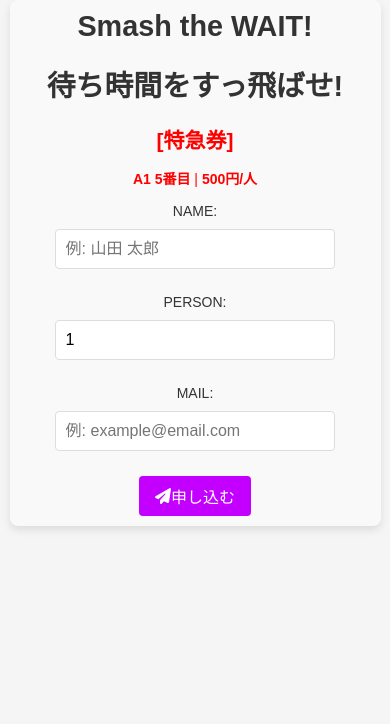
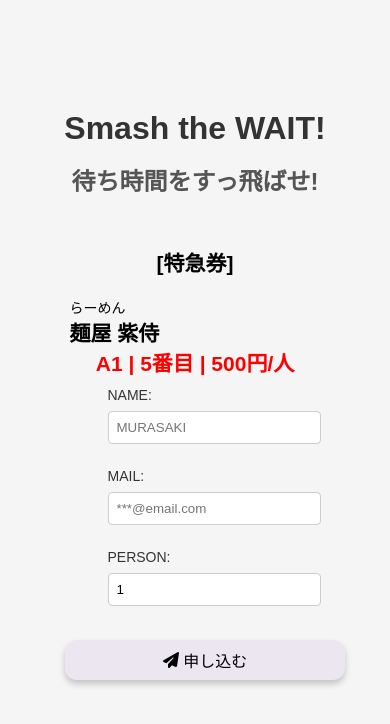
Before and after one commit to Otagiri-Y/wait_app_frontend, a Next.js app: page /paid-queue in a window 390 px wide. Shown: the top 724 px of the page. Built offline with nearby package versions, Linux system fonts and the light colour scheme.

Commit message:
backendとの接続修正

```diff
--- a/pages/paid-queue.js
+++ b/pages/paid-queue.js
@@ -2,78 +2,126 @@ import { useState } from 'react';
 import { useRouter } from 'next/router';
 import { FontAwesomeIcon } from '@fortawesome/react-fontawesome';
 import { faPaperPlane, faSpinner } from '@fortawesome/free-solid-svg-icons';
-import styles from '../styles/Paid-Queue.module.css'; // Correct path to styles
+import styles from '../styles/Paid-Queue.module.css';
 
 export default function PaidQueuePage() {
   const [name, setName] = useState('');
   const [email, setEmail] = useState('');
-  const [peopleCount, setPeopleCount] = useState(1);
+  const [people_count, setPeopleCount] = useState(1);
   const [error, setError] = useState('');
   const [loading, setLoading] = useState(false);
   const backendUrl = process.env.NEXT_PUBLIC_BACKEND_URL;
 
   const router = useRouter();
 
-  // 行列に参加
   const handleSubmit = async (e) => {
     e.preventDefault();
 
-    if (peopleCount < 1) {
+    // Form validation
+    if (people_count < 1) {
       setError('人数は1人以上でなければなりません。');
+      return;
+    }
+
+    const emailPattern = /^[^\s@]+@[^\s@]+\.[^\s@]+$/;
+    if (!emailPattern.test(email)) {
+      setError('有効なメールアドレスを入力してください。');
       return;
     }
 
     setError('');
     setLoading(true);
 
+    // Convert form data to JSON
+    const formData = new FormData(e.target);
+    const body_msg = JSON.stringify({
+      name: formData.get("name"),
+      email: formData.get("mail_address"),
+      people_count: parseInt(formData.get("people_count"), 10), // corrected to parse as integer
+    });
+
     try {
+        console.log('Step 1: Preparing to send POST request');
+        console.log('Sending POST request to:', `${backendUrl}/api/join`);
+        console.log('Request body:', body_msg);
+
         const response = await fetch(`${backendUrl}/api/join`, {
           method: 'POST',
-        headers: { 'Content-Type': 'application/json' },
-        body: JSON.stringify({ name, email, peopleCount }),
+          headers: {
+            'Content-Type': 'application/json',
+          },
+          body: body_msg
         });
 
-      if (response.ok) {
-        alert('Successfully joined the queue!');
+        console.log('Step 2: POST request sent, awaiting response');
+        console.log('Response status:', response.status);
+        console.log('Response headers:', response.headers);
+
+        if (!response.ok) {
+            console.log('Step 3: Response not OK');
+            throw new Error(`リクエストは失敗しました: ${response.statusText}`);
+        }
+
+        console.log('Step 4: Response OK, parsing JSON');
+        const data = await response.json();
+        console.log('Step 5: JSON parsed successfully:', data);
+
+        // Success handling
+        console.log('Step 6: Handling successful response');
         setName('');
         setEmail('');
         setPeopleCount(1);
         router.push('/completed');
-      } else {
-        const errorData = await response.json();
-        setError(errorData.error || 'Failed to join the queue. Please try again.');
-      }
     } catch (error) {
-      console.error('Error joining queue:', error);
-      setError('Failed to join the queue. Please try again.');
+        console.error('Error caught:', error.message);
+        setError(`行列に参加できませんでした。エラー: ${error.message}`);
     } finally {
+        console.log('Step 7: Finished try-catch-finally block');
         setLoading(false);
     }
   };
 
   return (
     <div className={styles.container}>
-      <h1 className={styles.title}>
+      <h1 className={styles.titleMain}>
         Smash the WAIT!
       </h1>
-      <h2 className={styles.title}>
+      <h2 className={styles.titleSub}>
         待ち時間をすっ飛ばせ!
       </h2>
       <div className={styles.ticketInfo}>
         <h2>[特急券]</h2>
-        <p>
-          <strong>A1 5番目</strong> | <strong>500円/人</strong>
-        </p>
       </div>
+      <div className={styles.additionalText}>
+                <a>らーめん</a>
+                <h2>麺屋 紫侍</h2>
+    　</div>
+      <div className={styles.ticketCost}><h2>
+            A1 | 5番目 | 500円/人
+      </h2></div>
 
       <form onSubmit={handleSubmit} className={styles.form}>
         <label className={styles.labelWrapper}>
           NAME:
           <input
             type="text"
+            name="name"
             value={name}
             onChange={(e) => setName(e.target.value)}
-            placeholder="例: 山田 太郎"
+            placeholder="MURASAKI"
+            required
+            className={styles.input}
+          />
+        </label>
+
+        <label className={styles.labelWrapper}>
+          MAIL:
+          <input
+            type="email"
+            name="mail_address"
+            value={email}
+            onChange={(e) => setEmail(e.target.value)}
+            placeholder="***@email.com"
             required
             className={styles.input}
           />
@@ -83,35 +131,24 @@ export default function PaidQueuePage() {
           PERSON:
           <input
             type="number"
-            value={peopleCount}
-            onChange={(e) => setPeopleCount(parseInt(e.target.value))}
-            placeholder="例: 3"
+            name="people_count"
+            value={people_count}
+            onChange={(e) => setPeopleCount(parseInt(e.target.value, 10))}
+            placeholder="3"
             required
             className={styles.input}
             min="1"
           />
         </label>
 
-        <label className={styles.labelWrapper}>
-          MAIL:
-          <input
-            type="email"
-            value={email}
-            onChange={(e) => setEmail(e.target.value)}
-            placeholder="例: example@email.com"
-            required
-            className={styles.input}
-          />
-        </label>
-
         <button type="submit" className={styles.submitButton} disabled={loading}>
         {loading ? (
         <>
-              <FontAwesomeIcon icon={faSpinner} spin /> 送信中...
+            <FontAwesomeIcon icon={faSpinner} spin />&nbsp;送信中...
         </>
         ) : (
         <>
-              <FontAwesomeIcon icon={faPaperPlane} /> 申し込む
+            <FontAwesomeIcon icon={faPaperPlane} />&nbsp;申し込む
         </>
         )}
         </button>
--- a/styles/Paid-Queue.module.css
+++ b/styles/Paid-Queue.module.css
@@ -3,53 +3,74 @@
   max-width: 800px;
   margin: 0 auto;
   padding: 20px;
-  background-color: #f9f9f9;
   border-radius: 8px;
-  box-shadow: 0 4px 8px rgba(0, 0, 0, 0.1);
-  text-align: center; /* フォーム全体を中央にする */
+  text-align: center;
 }
 
-.title {
-  font-size: 2.5rem; /* h1 のサイズを大きく */
-  margin-bottom: 20px;
+.titleMain {
+  padding-top:100px;
+  font-size: 44px;
+  margin-bottom: 20px; /* h1 の下にスペースを追加 */
   color: #333;
+  text-align: center;
 }
 
-.title h2 {
-  font-size: 1rem; /* h2 のサイズを小さく */
-  margin-bottom: 30px;
-  color: #333;
+.titleSub {
+  font-size: 24px;
+  margin-top: 20px; /* h2 の上にスペースを追加（必要なら） */
+  color: #555;
+  text-align: center;
 }
 
 .ticketInfo {
+  padding-top: 50px;
   text-align: center;
-  color: #ff0000; /* 赤字にする */
+  color: #000000;
   margin-bottom: 30px;
 }
 
+.ticketCost {
+  color: #ff0000;
+}
+
+.additionalText {
+  padding-left: 50px;
+  text-align: left;
+  color: #000000;
+}
+
+
 .labelWrapper {
   display: flex;
-  flex-direction: column;
-  margin-bottom: 15px;
+  flex-direction: column; /* 縦方向に並べる */
+  align-items: flex-start; /* 子要素を左揃え */
+  margin-bottom: 16px;
+  width: auto; /* 必要に応じて幅を調整 */
 }
 
 .labelWrapper label {
   font-size: 1.2rem;
   margin-bottom: 5px;
   color: #555;
-  text-align: left; /* ラベルも中央寄せ */
 }
 
 .input {
-  padding: 10px;
-  border: 1px solid #ddd;
+  width: 100%;
+  max-width: 300px;
+  margin-top: 4px;
+  padding: 8px;
+  border: 1px solid #ccc;
   border-radius: 4px;
-  font-size: 1rem;
-  width: 80%; /* スマホでは全体幅に合わせる */
-  box-sizing: border-box;
-  transition: border-color 0.3s ease;
-  margin: 10px auto; /* スマホでは中央寄せ */
-  display: block; /* 縦に並べる */
+}
+
+.form {
+  display: flex;
+  flex-direction: column;
+  align-items: center; /* 要素全体を中央に寄せる */
+  width: 100%; /* 必要に応じて変更可能 */
+  padding: 0 20px;
+  max-width: 400px;
+  margin: 0 auto;
 }
 
 .input:focus {
@@ -58,18 +79,19 @@
 }
 
 .submitButton {
-  background-color: #c300ff;
-  color: #fff;
+  background-color: #ECE6F0;
+  color: #000000;
   padding: 10px 20px;
   border: none;
-  border-radius: 4px;
+  border-radius: 12px;
   font-size: 1.2rem;
   cursor: pointer;
   display: flex;
   align-items: center;
   justify-content: center;
   transition: background-color 0.3s ease;
-  margin: 0 auto; /* スマホでは中央寄せ */
+  margin: 10px auto;
+  box-shadow: 0 4px 6px rgba(0, 0, 0, 0.2); /* 影を追加 */
 }
 
 .submitButton:disabled {
@@ -88,42 +110,47 @@
   margin-top: 20px;
 }
 
-/* スマホ画面に対応するメディアクエリ */
+/* メディアクエリ: スマホ向け */
 @media (max-width: 600px) {
   .container {
-    width: 90%; /* スマホでは少し狭くする */
-    padding: 10px; /* 縮めたpadding */
+    padding: 10px;
+    max-width: 90%;
   }
 
-  .title {
-    font-size: 1.8rem; /* スマホでは少し小さく */
+  .titleMain {
+    margin-bottom: 15px; /* スマホ用に間隔を縮める */
+    font-size: 32px;
   }
 
-  .title h2 {
-    font-size: 0.8rem; /* スマホではさらに小さく */
+  .titleSub {
+    margin-top: 15px;
   }
-
   .ticketInfo {
-    margin-bottom: 15px; /* 縮めたmargin */
+    margin-bottom: 20px;
   }
 
   .labelWrapper label {
-    font-size: 1rem; /* スマホでは小さく */
-    text-align: left; /* ラベルも中央寄せ */
+    font-size: 1rem;
+    width: 10%;
   }
 
   .input {
-    width: 80%; /* 全体幅に合わせる */
-    margin: 10px auto; /* スマホでは中央寄せ */
-    display: block; /* 縦に並べる */
+    max-width: 100%;
+    margin: 8px auto;
+  }
+
+  .form {
+    padding: 10px;
+    max-width: 100%;
   }
 
   .submitButton {
-    font-size: 1rem; /* スマホでは小さく */
-    padding: 8px 16px; /* 縮めたpadding */
+    font-size: 1rem;
+    padding: 8px 16px;
+    width: 80%;
   }
 
   .error {
-    font-size: 0.9rem; /* スマホではさらに小さく */
+    font-size: 0.9rem;
   }
 }
```
Lines whose indentation alone changed are shown as unchanged.
